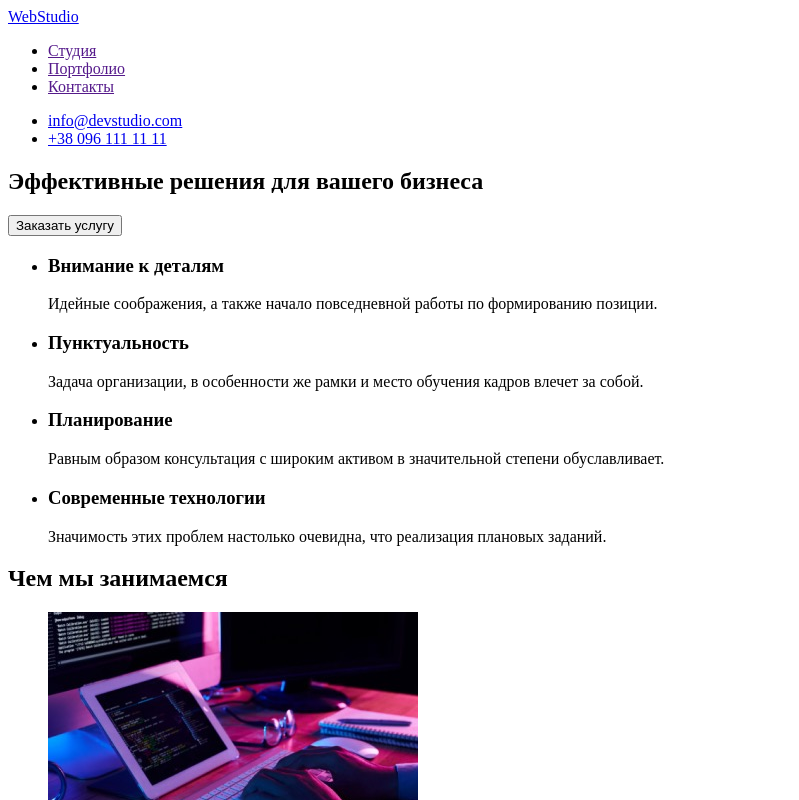
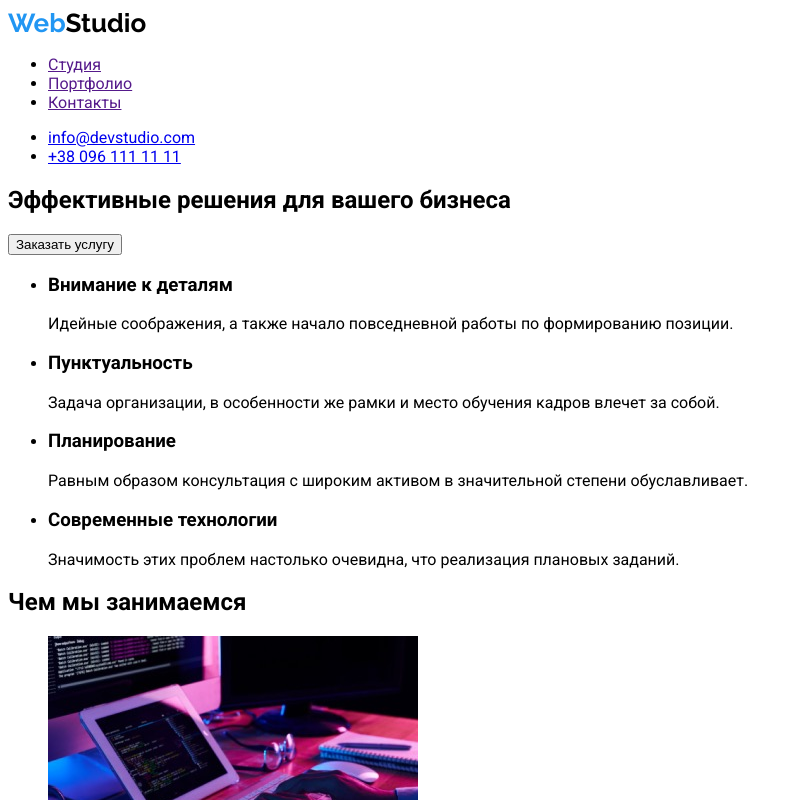
Before and after one commit to Ex0rc1st/goit-markup-hw-02, a plain HTML site: page index.html in a window 1280 px wide. Shown: the top 800 px of the page, without its empty margins (0-799 px from the left). Drawn offline with Linux system fonts and the light colour scheme.

Commit message:
add styles.css, font, Logo

```diff
--- /dev/null
+++ b/css/styles.css
@@ -0,0 +1,18 @@
+body {
+  font-family: 'Roboto';
+}
+
+/* LOGO */
+
+.logo {
+  font-family: 'Raleway';
+  font-style: normal;
+  font-weight: 700;
+  font-size: 26px;
+  line-height: 31px;
+  color: black;
+  text-decoration: none;
+}
+.logo-span {
+  color: #2196f3;
+}
--- a/index.html
+++ b/index.html
@@ -4,20 +4,26 @@
     <meta charset="UTF-8" />
     <meta http-equiv="X-UA-Compatible" content="IE=edge" />
     <meta name="viewport" content="width=device-width, initial-scale=1.0" />
+    <link rel="preconnect" href="https://fonts.googleapis.com" />
+    <link rel="preconnect" href="https://fonts.gstatic.com" crossorigin />
+    <link
+      href="https://fonts.googleapis.com/css2?family=Raleway:wght@700&family=Roboto:wght@400;500;700;900&display=swap"
+      rel="stylesheet"
+    />
+    <link rel="stylesheet" href="./css/styles.css" />
     <title>WebStudio</title>
   </head>
   <body>
     <!--Header-->
     <header>
       <nav>
-        <a href="./index.html">WebStudio</a>
+        <a class="logo" href="./index.html"><span class="logo-span">Web</span>Studio</a>
         <ul>
           <li><a href="">Студия</a></li>
           <li><a href="">Портфолио</a></li>
           <li><a href="">Контакты</a></li>
         </ul>
       </nav>
-
       <ul>
         <li><a href="mailto:info@devstudio.com">info@devstudio.com</a></li>
         <li><a href="tel:+380961111111">+38 096 111 11 11</a></li>
@@ -121,7 +127,7 @@
     </main>
     <!--Footer-->
     <footer>
-      <a href="./index.html">WebStudio</a>
+      <a class="logo" href="./index.html"><span class="logo-span">Web</span>Studio</a>
       <address>
         <p>г. Киев, пр-т Леси Украинки, 26</p>
         <ul>
```
